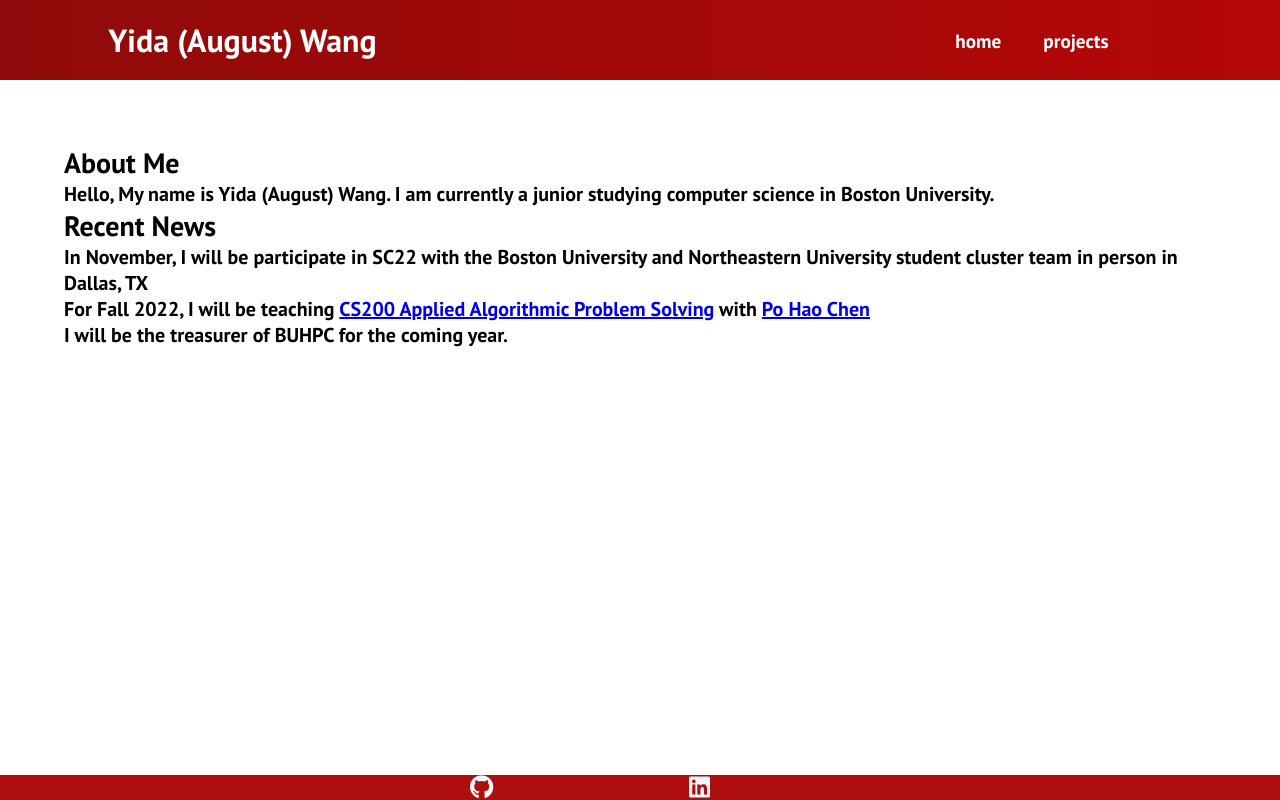
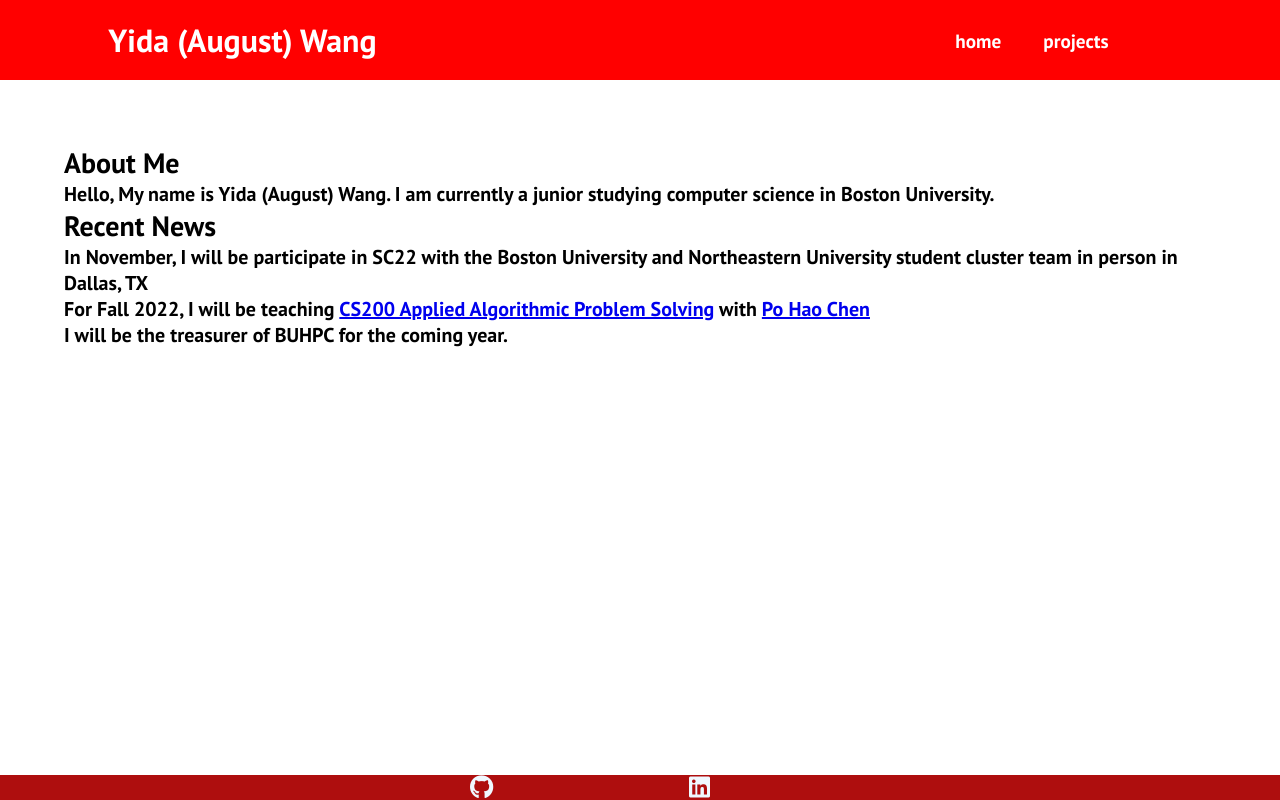
Before and after one commit to yidwang65/yidwang65.github.io, a React (Create React App) app: page / in a window 1280 px wide. Built offline with nearby package versions, Linux system fonts and the light colour scheme.

Commit message:
deployment

```diff
--- a/package.json
+++ b/package.json
@@ -16,7 +16,7 @@
   },
   "scripts": {
     "predeploy": "npm run build",
-    "deploy": "gh-pages -b master -d build",
+    "deploy": "gh-pages -b main -d build",
     "start": "react-scripts start",
     "build": "react-scripts build",
     "test": "react-scripts test",
--- a/src/components/Footer.js
+++ b/src/components/Footer.js
@@ -4,6 +4,7 @@ import { Button } from './Button';
 import { Link } from 'react-router-dom';
 
 function Footer() {
+
   return (
     <div className='footer-container'>
         <section class='social-media'>
--- a/src/components/Navbar.css
+++ b/src/components/Navbar.css
@@ -1,5 +1,5 @@
 .navbar {
-  background: linear-gradient(90deg, rgb(143, 10, 10) 0%, rgb(181, 7, 7) 100%);
+  background: linear-gradient(90deg, rgb(255, 0, 0) 0%, rgb(255, 0, 0) 100%);
   height: 80px;
   display: flex;
   justify-content: center;
```
Also changed, not shown: 1 other file (tests, documents, lock files or other folders).
